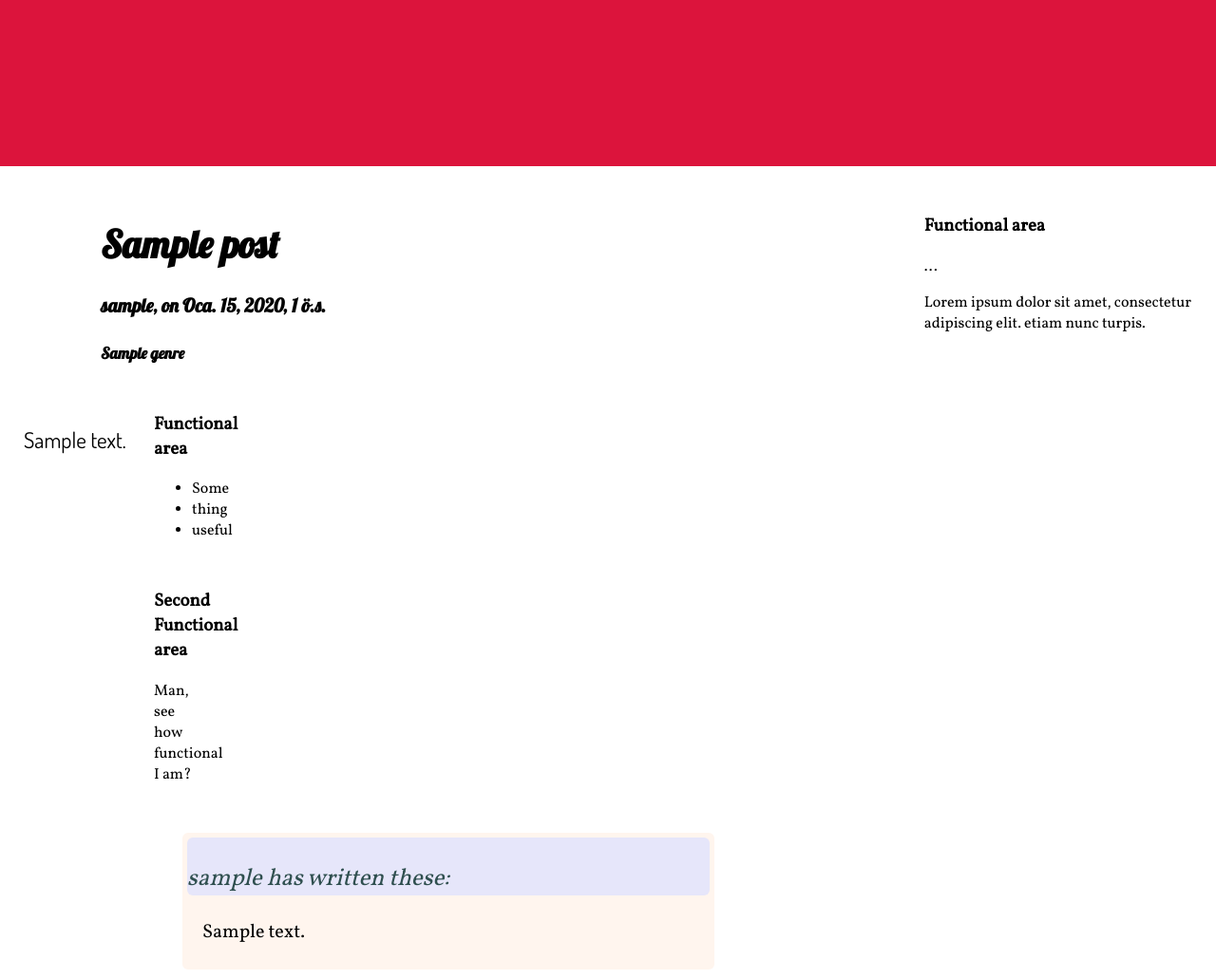
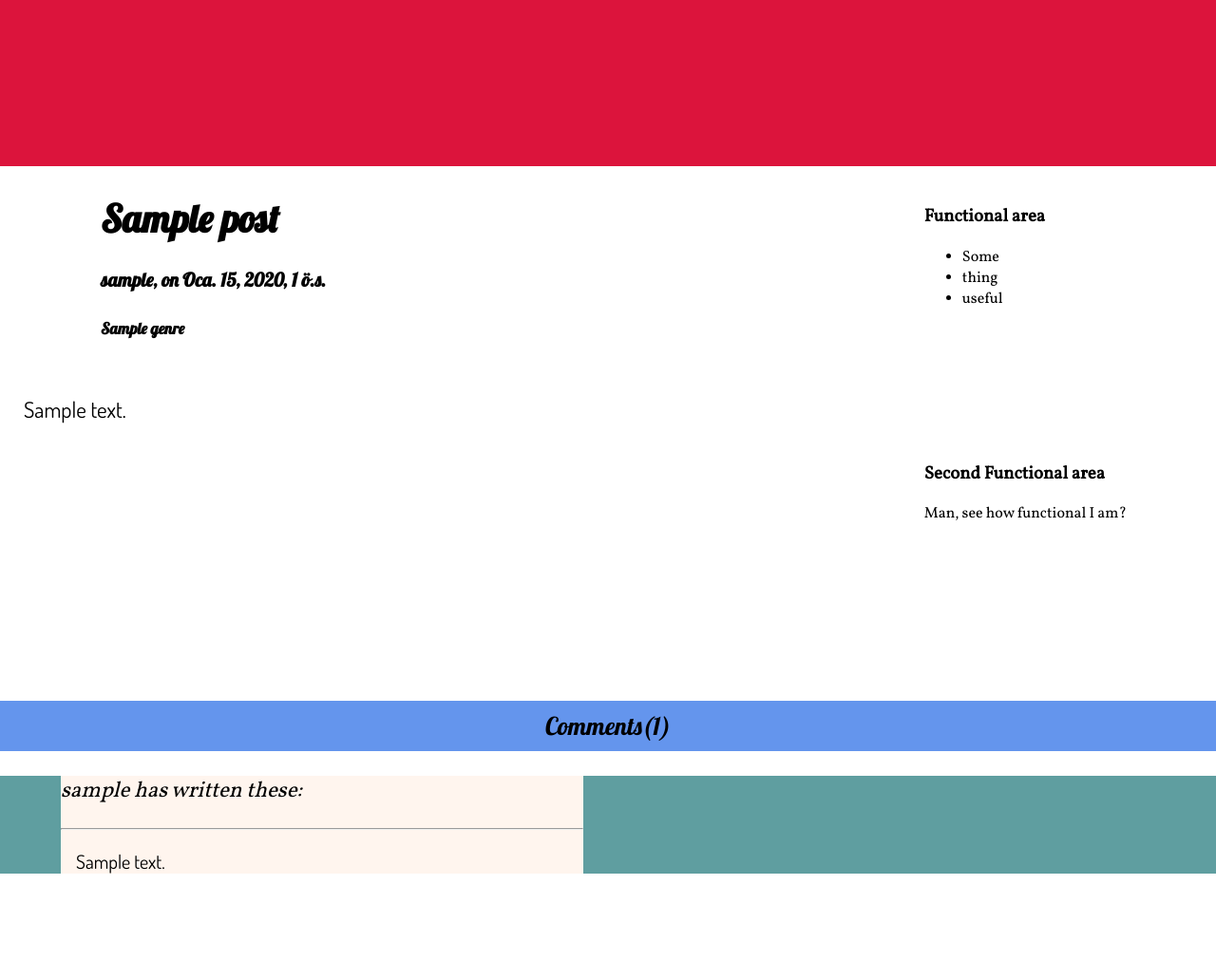
Before and after one commit to armut/cevizinalti, a Django app: a page that uses articles/templates/articles/post.html in a window 1280 px wide. Shown: the whole page at 95% size. After the commit the page ends 920 px from the top, so only its background shows below. Run offline with Django 3.2, Linux system fonts and the light colour scheme; tables that the repository leaves empty hold one stand-in row (values such as "Sample post"); some libraries are stand-ins or nearby versions.

Commit message:
So far so good.

```diff
--- a/articles/static/articles/main.css
+++ b/articles/static/articles/main.css
@@ -28,16 +28,14 @@ body {
 #entree-rigth {
 }
 
+.coasts {
+    overflow: hidden;
+}
+div#westcoast {
+    max-width: 70%;
+    float: left;
+}
 
-.title-container {
-    overflow: hidden;
-    margin-bottom: 5px;
-}
-.func-title {
-    max-width: 25%;
-    margin-left: 76%;
-    margin-top: 50px;
-}
 .post-title {
     font-family: 'Lobster', cursive;
     font-size: 20px;
@@ -47,42 +45,50 @@ body {
     padding-left: 6px;
     margin-left: 100px;
     margin-top: 30px;
-    float: left;
-}
-
-.body-container {
-    display: inline-block;
-}
-.func {
-    max-width: 25%;
-    margin-left: 76%;
-    margin-bottom: 50px;
 }
 .post-body {
     font-family: 'Dosis', sans-serif;
-    max-width: 70%;
     font-size: 23px;
     margin-left: 15px;
     padding: 10px;
-    float:left;
 }
 
-.post-comments {
+div#eastcoast {
+    margin-left: 76%;
+    margin-right: 15px;
+}
+.func {
+    margin-top: 40px;
+    margin-bottom: 160px;
+}
+
+.caption {
+    margin: 0;
+    padding: 0;
+    background-color: cornFlowerBlue;
+    text-align: center;
+}
+.caption-header {
+    padding: 10px;
+    font-size: 26px;
+    font-family: 'Lobster', cursive;
+}
+
+.comments-section {
+    margin: 0;
+    padding: 0;
+    background-color: cadetBlue;
+}
+.comment {
     max-width: 550px;
-    padding: 5px;
-    border-radius: 6px;
-    overflow: hidden;
     background-color: seaShell;
-    margin-left: 15%;
-    margin-bottom: 10px;
+    margin-left: 5%;
 }
 .comment-header {
-    padding-top: 1px;
-    border-radius: 6px;
-    font-size: 25px;
-    background-color: lavender;
-    color: darkSlateGray;
+    font-size: 23px;
+    font-family: 'Vollkorn', serif;
 }
-.comment {
+.message {
     font-size: 20px;
+    font-family: 'Dosis', sans-serif;
 }
--- a/articles/templates/articles/post.html
+++ b/articles/templates/articles/post.html
@@ -1,25 +1,21 @@
 {% extends 'articles/base.html' %}
 {% block title %}{{ post.title }}{% endblock %}
 {% block content %}
-    <div class="title-container">
+
+    <div class="coasts">
+        <div id="westcoast">
             <div class="post-title">
                 <h1 id="header">{{ post.title }}</h1>
                 <h4 id="author">{{ post.author }}, on {{ post.date }}</h4>
                 <h5 id="genre">{{ post.genre }}</h5>
             </div>
 
-        <div class="func-title">
-            <h3>Functional area</h3>
-            <p>...</p>
-            <p>Lorem ipsum dolor sit amet, consectetur adipiscing elit. etiam nunc turpis.</p>
+            <div class="post-body">
+                <p>{{ post.content }}</p>
             </div>
         </div>
 
-    <div class="body-container">
-        <div class="post-body">
-            <p>{{ post.content }}</p>
-        </div>
-
+        <div id="eastcoast">
             <div class="func">
                 <h3>Functional area</h3>
                 <ul>
@@ -32,18 +28,31 @@
                 <h3>Second Functional area</h3>
                 <p>Man, see how functional I am?</p>
             </div>
+        </div>
+    </div>
 
 
+    {% if comments %}
+
+        <div class="caption">
+            <p class="caption-header">Comments({{ comments|length }})</p>
         </div>
 
+        <div class="comments-section">
             {% for comment in comments %}
-    <div class="post-comments">
+                <div class="comment">
                     <div class="comment-header">
                         <p><i>{{ comment.user.username }} has written these:</i></p>
+                        <hr>
                     </div>
-            <div class="comment">
+                    <div class="message">
                         <p>&nbsp&nbsp&nbsp&nbsp{{ comment.comment_text }}</p>
                     </div>
                 </div>
             {% endfor %}
+        </div>
+
+    {% endif %}
+
+
 {% endblock %}
```
Lines whose indentation alone changed are shown as unchanged.
